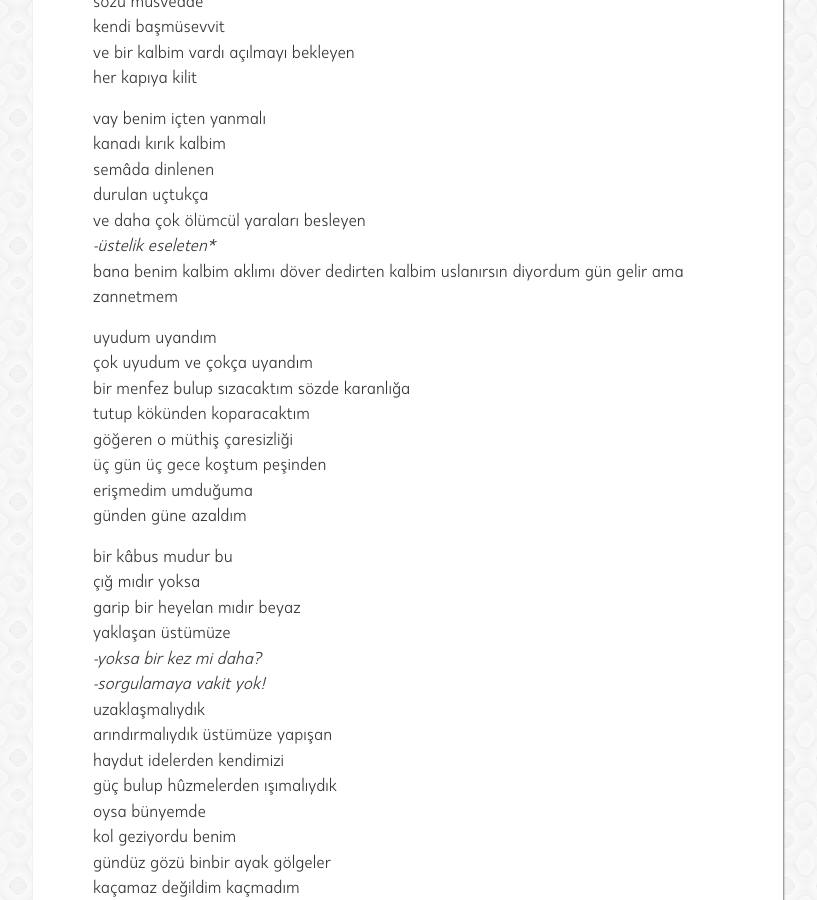
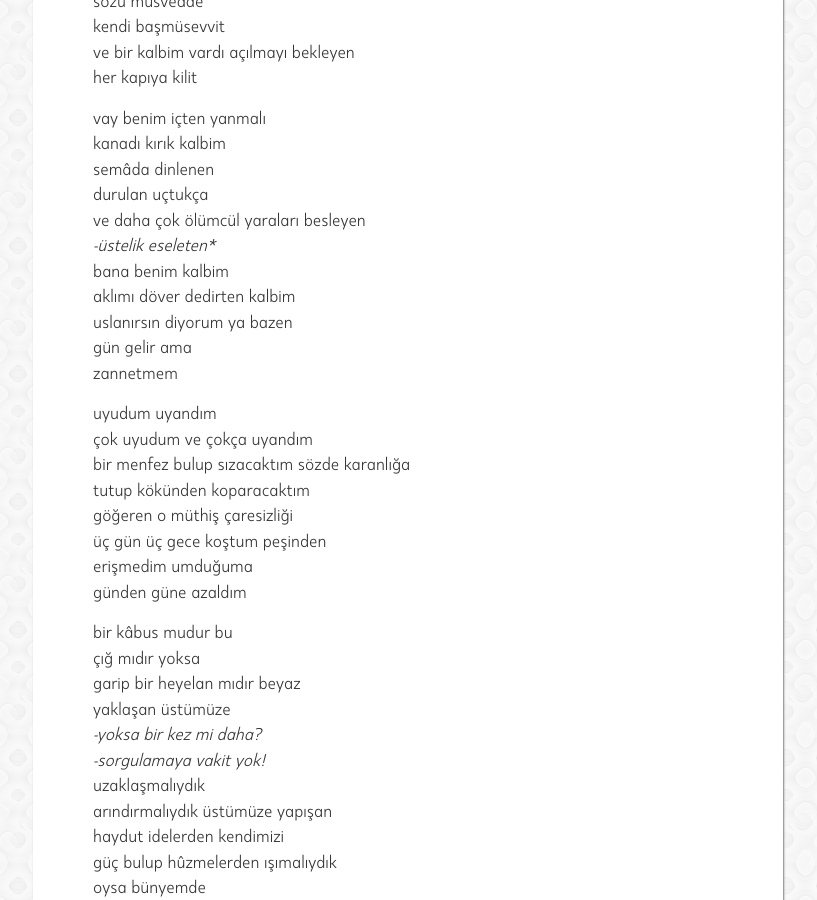
Before and after one commit to muhammedaydogdu/muhammedaydogdu.github.io, a Jekyll site: the page built from _posts/2020-02-07-cunku-kuslar-semada-dinlenir.md, in a window 1280 px wide and 900 px high, scrolled down 772 px. Shown: the whole window, without its empty margins (232-1049 px from the left). Built offline with Jekyll 4.4.1, drawn with Linux system fonts in a browser that asks for light colours; some web fonts are replaced.

Commit message:
Update 2020-02-07-cunku-kuslar-semada-dinlenir.md

```diff
--- a/_posts/2020-02-07-cunku-kuslar-semada-dinlenir.md
+++ b/_posts/2020-02-07-cunku-kuslar-semada-dinlenir.md
@@ -36,7 +36,8 @@ ve daha çok ölümcül yaraları besleyen
 _-üstelik eseleten*_
 bana benim kalbim
 aklımı döver dedirten kalbim
-uslanırsın diyordum gün gelir ama
+uslanırsın diyorum ya bazen
+gün gelir ama
 zannetmem
 
 uyudum uyandım
```
